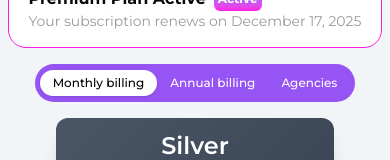
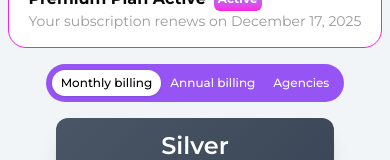
Before and after one commit to raazr62/Vantafy_frontend, a React (Vite) app: page /dashboard/plans in a window 390 px wide. Shown: the part 150-310 px from the top of the page. Built offline with nearby package versions, Linux system fonts and the light colour scheme.

Commit message:
feat: Pricing And Plans Responsive completed

```diff
--- a/src/components/HomeComponent/PricingAndPlans.jsx
+++ b/src/components/HomeComponent/PricingAndPlans.jsx
@@ -12,8 +12,8 @@ const PricingAndPlans = () => {
       <CommonTitle title={"Pricing & Plan"} />
 
       {/* Tabs And Content */}
-      <Tabs defaultValue="monthly-billing" className="w-full mt-8">
-        <TabsList className={"min-w-lg mx-auto"}>
+      <Tabs defaultValue="monthly-billing" className="w-full mt-4">
+        <TabsList className={"max-w-xs sm:max-w-full sm:min-w-lg mx-auto"}>
           <TabsTrigger value="monthly-billing">Monthly billing</TabsTrigger>
           <TabsTrigger value="annual-billing">Annual billing</TabsTrigger>
           <TabsTrigger value="agencies">Agencies</TabsTrigger>
--- a/src/components/ui/tabs.jsx
+++ b/src/components/ui/tabs.jsx
@@ -31,7 +31,7 @@ function TabsTrigger({ className, ...props }) {
     <TabsPrimitive.Trigger
       data-slot="tabs-trigger"
       className={cn(
-        "data-[state=active]:bg-background dark:data-[state=active]:text-foreground focus-visible:border-ring focus-visible:ring-ring/50 focus-visible:outline-ring dark:data-[state=active]:border-input dark:data-[state=active]:bg-input/30 dark:text-muted-foreground inline-flex h-[calc(100%-1px)] flex-1 items-center justify-center gap-1.5 border border-transparent whitespace-nowrap focus-visible:ring-[3px] focus-visible:outline-1 disabled:pointer-events-none disabled:opacity-50 data-[state=active]:shadow-sm [&_svg]:pointer-events-none [&_svg]:shrink-0 [&_svg:not([class*='size-'])]:size-4 rounded-[62px] py-1 sm:py-2.5 px-3 sm:px-5 text-white data-[state=active]:text-black font-medium sm:font-semibold cursor-pointer transition-all duration-300 text-xs sm:text-sm md:text-base",
+        "data-[state=active]:bg-background dark:data-[state=active]:text-foreground focus-visible:border-ring focus-visible:ring-ring/50 focus-visible:outline-ring dark:data-[state=active]:border-input dark:data-[state=active]:bg-input/30 dark:text-muted-foreground inline-flex h-[calc(100%-1px)] flex-1 items-center justify-center gap-1.5 border border-transparent whitespace-nowrap focus-visible:ring-[3px] focus-visible:outline-1 disabled:pointer-events-none disabled:opacity-50 data-[state=active]:shadow-sm [&_svg]:pointer-events-none [&_svg]:shrink-0 [&_svg:not([class*='size-'])]:size-4 rounded-[62px] py-1 sm:py-2.5 px-2 sm:px-5 text-white data-[state=active]:text-black font-medium sm:font-semibold cursor-pointer transition-all duration-300 text-xs sm:text-sm md:text-base",
         className
       )}
       {...props}
--- a/src/pages/LandingPages/Home.jsx
+++ b/src/pages/LandingPages/Home.jsx
@@ -38,7 +38,7 @@ const Home = () => {
       <IdentityTracking />
 
       {/* Pricing & Plans */}
-      {/* <PricingAndPlans /> */}
+      <PricingAndPlans />
 
       {/* FAQ */}
       {/* <FAQ /> */}
```
